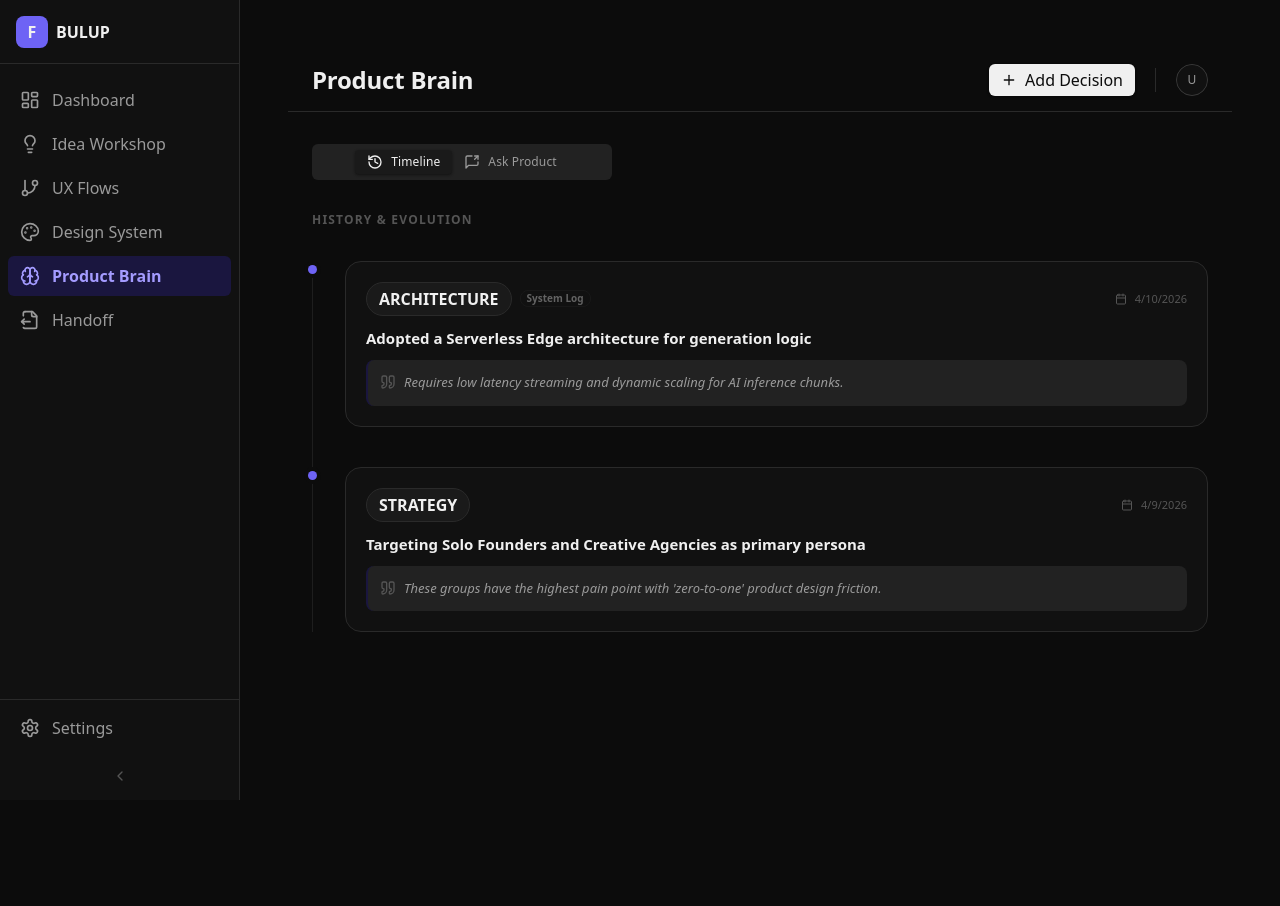
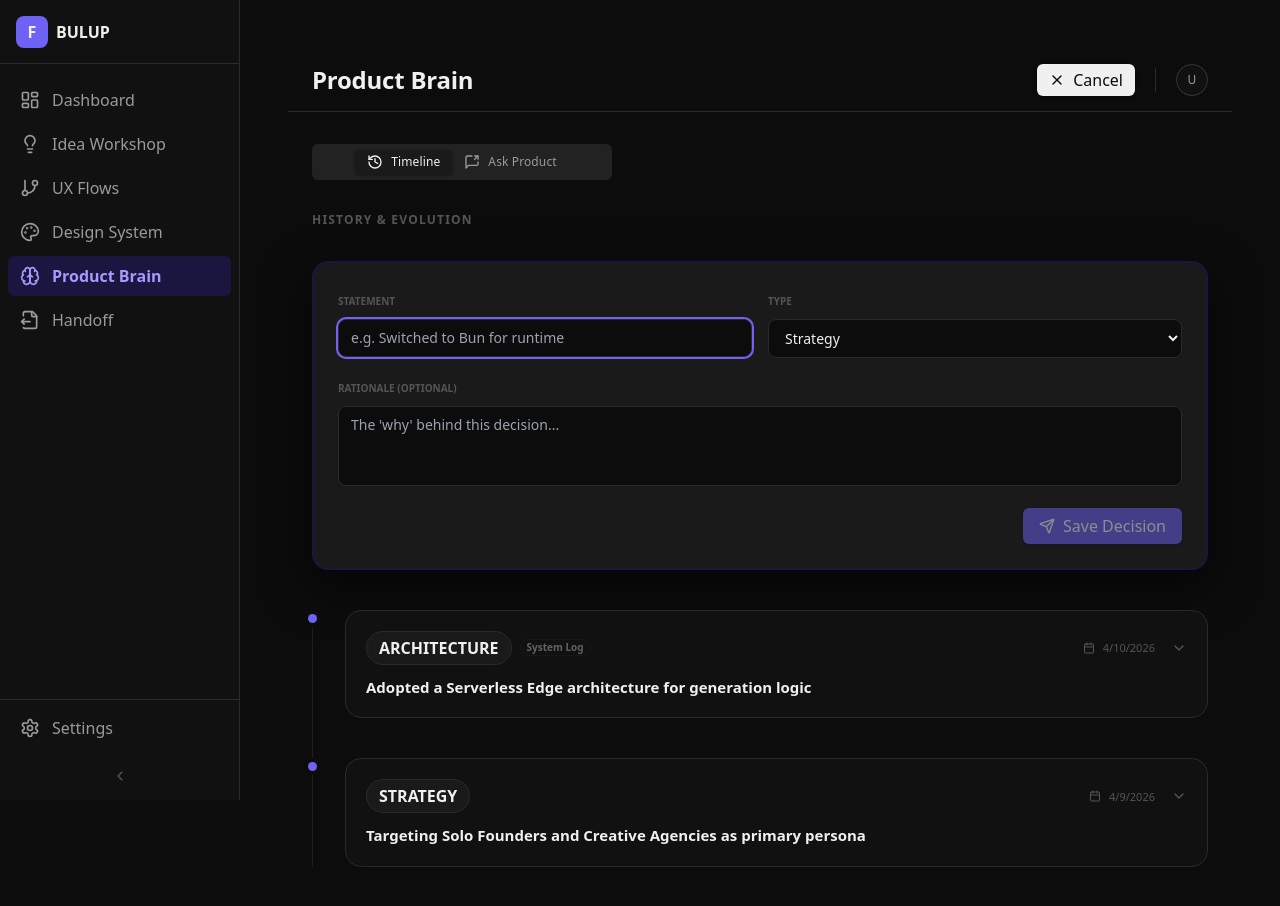
Before and after one commit to rakibulism/bulup, a Next.js app: page /brain in a window 1280 px wide. Both pictures are taken after a click on the button "Add Decision". Shown: the top 906 px of the page. Before the commit the page ends 800 px from the top, so only its background shows below. Built offline with nearby package versions, Linux system fonts and the light colour scheme.

Commit message:
feat: refine Product Brain interactivity and Ask Product UI

```diff
--- a/app/(app)/brain/page.tsx
+++ b/app/(app)/brain/page.tsx
@@ -14,7 +14,9 @@ import {
 } from "@/components/composed/segmented-control"
 import { DecisionCard } from "@/components/features/brain/decision-card"
 import { AskPanel } from "@/components/features/brain/ask-panel"
-import { History, MessageSquareShare, Plus } from "lucide-react"
+import { History, MessageSquareShare, Plus, X, Send } from "lucide-react"
+import { addDecision } from "@/lib/actions/decisions"
+import { motion, AnimatePresence } from "framer-motion"
 
 // Mock decisions for demo if no database data is available
 const MOCK_DECISIONS = [
@@ -42,13 +44,53 @@ function BrainContent() {
   const searchParams = useSearchParams()
   const productId = searchParams.get("productId") || "mock-product"
 
+  const [showAddForm, setShowAddForm] = React.useState(false)
+  const [decisions, setDecisions] = React.useState(MOCK_DECISIONS)
+  const [isSubmitting, setIsSubmitting] = React.useState(false)
+  const [formData, setFormData] = React.useState({
+    statement: "",
+    rationale: "",
+    type: "STRATEGY" as any
+  })
+
+  const handleSubmit = async (e: React.FormEvent) => {
+    e.preventDefault()
+    if (!formData.statement) return
+    setIsSubmitting(true)
+
+    try {
+      const res = await addDecision(productId, formData)
+      if (res.success) {
+        // Optimistically add to list for demo
+        const newEntry = {
+          id: Math.random().toString(),
+          ...formData,
+          source: "MANUAL" as const,
+          createdAt: new Date().toISOString()
+        }
+        setDecisions([newEntry, ...decisions])
+        setFormData({ statement: "", rationale: "", type: "STRATEGY" })
+        setShowAddForm(false)
+      }
+    } catch (err) {
+      console.error(err)
+    } finally {
+      setIsSubmitting(false)
+    }
+  }
+
   return (
     <div className="flex flex-col gap-8">
       <AppHeader
         title="Product Brain"
         actions={
-          <Button size="sm" className="gap-2 bg-text-primary text-text-inverse hover:bg-text-secondary">
-            <Plus className="h-4 w-4" /> Add Decision
+          <Button
+            size="sm"
+            onClick={() => setShowAddForm(!showAddForm)}
+            className="gap-2 bg-text-primary text-text-inverse hover:bg-text-secondary"
+          >
+            {showAddForm ? <X className="h-4 w-4" /> : <Plus className="h-4 w-4" />}
+            {showAddForm ? "Cancel" : "Add Decision"}
           </Button>
         }
       />
@@ -69,8 +111,67 @@ function BrainContent() {
           <SegmentedControlContent value="timeline" className="animate-in fade-in duration-500">
              <div className="flex flex-col">
                 <h3 className="text-label-sm font-bold text-text-tertiary uppercase tracking-widest mb-8">History & Evolution</h3>
+
+                <AnimatePresence>
+                  {showAddForm && (
+                    <motion.div
+                      initial={{ opacity: 0, y: -20 }}
+                      animate={{ opacity: 1, y: 0 }}
+                      exit={{ opacity: 0, y: -20 }}
+                      className="mb-10 p-6 rounded-2xl bg-bg-surface2 border-2 border-brand-subtle shadow-xl"
+                    >
+                      <form onSubmit={handleSubmit} className="space-y-4">
+                        <div className="grid grid-cols-2 gap-4">
+                          <div className="space-y-2">
+                             <label className="text-[10px] font-bold uppercase text-text-tertiary">Statement</label>
+                             <input
+                               autoFocus
+                               required
+                               placeholder="e.g. Switched to Bun for runtime"
+                               className="w-full bg-bg-base border border-border-default rounded-lg px-3 py-2 text-sm outline-none focus:ring-2 focus:ring-brand-default"
+                               value={formData.statement}
+                               onChange={e => setFormData({ ...formData, statement: e.target.value })}
+                             />
+                          </div>
+                          <div className="space-y-2">
+                             <label className="text-[10px] font-bold uppercase text-text-tertiary">Type</label>
+                             <select
+                               className="w-full bg-bg-base border border-border-default rounded-lg px-3 py-2 text-sm outline-none focus:ring-2 focus:ring-brand-default"
+                               value={formData.type}
+                               onChange={e => setFormData({ ...formData, type: e.target.value as any })}
+                             >
+                                <option value="ARCHITECTURE">Architecture</option>
+                                <option value="DESIGN">Design</option>
+                                <option value="STRATEGY">Strategy</option>
+                                <option value="FEATURE">Feature</option>
+                             </select>
+                          </div>
+                        </div>
+                        <div className="space-y-2">
+                           <label className="text-[10px] font-bold uppercase text-text-tertiary">Rationale (Optional)</label>
+                           <textarea
+                             placeholder="The 'why' behind this decision..."
+                             className="w-full bg-bg-base border border-border-default rounded-lg px-3 py-2 text-sm outline-none focus:ring-2 focus:ring-brand-default min-h-[80px] resize-none"
+                             value={formData.rationale}
+                             onChange={e => setFormData({ ...formData, rationale: e.target.value })}
+                           />
+                        </div>
+                        <div className="flex justify-end gap-3">
+                           <Button
+                             type="submit"
+                             disabled={isSubmitting || !formData.statement}
+                             className="gap-2 bg-brand-default text-white"
+                           >
+                              {isSubmitting ? "Saving..." : <><Send className="h-4 w-4" /> Save Decision</>}
+                           </Button>
+                        </div>
+                      </form>
+                    </motion.div>
+                  )}
+                </AnimatePresence>
+
                 <div className="flex flex-col">
-                  {MOCK_DECISIONS.map((decision) => (
+                  {decisions.map((decision) => (
                     <DecisionCard key={decision.id} decision={decision} />
                   ))}
                 </div>
--- a/app/api/generate/ask/route.ts
+++ b/app/api/generate/ask/route.ts
@@ -20,13 +20,27 @@ export async function POST(req: Request) {
     if (!productId || !question) return new Response("Missing params", { status: 400 });
 
     // Fetch full product context
-    const product = await prisma.product.findUnique({
+    let product = await prisma.product.findUnique({
       where: { id: productId },
       include: {
         flows: true,
         designSystem: true,
       }
     });
+
+    // Fallback for mock preview/demo mode
+    if (!product && productId === "mock-product") {
+       product = {
+         id: "mock-product",
+         name: "Bulup Studio",
+         personality: "Professional, Innovative, Clean",
+         flows: [],
+         designSystem: {
+            colors: JSON.stringify({ primary: "#6E63F5", bg: "#0C0C0C" }),
+            typography: JSON.stringify({ font: "Inter" })
+         }
+       } as any;
+    }
 
     if (!product) return new Response("Product not found", { status: 404 });
 
--- a/components/features/brain/decision-card.tsx
+++ b/components/features/brain/decision-card.tsx
@@ -3,7 +3,8 @@
 import * as React from "react"
 import { Badge } from "@/components/ui/badge"
 import { StatusChip } from "@/components/composed/status-chip"
-import { Calendar, Quote, Info } from "lucide-react"
+import { Calendar, Quote, ChevronDown } from "lucide-react"
+import { motion, AnimatePresence } from "framer-motion"
 
 export interface Decision {
   id: string
@@ -15,12 +16,17 @@ export interface Decision {
 }
 
 export function DecisionCard({ decision }: { decision: Decision }) {
+  const [isOpen, setIsOpen] = React.useState(false)
+
   return (
     <div className="group relative pl-8 pb-10 border-l border-border-subtle last:pb-0">
       {/* Timeline Dot */}
       <div className="absolute left-[-5px] top-1 h-[9px] w-[9px] rounded-full bg-brand-default ring-4 ring-bg-base" />
 
-      <div className="flex flex-col gap-3 p-5 rounded-2xl bg-bg-surface1 border border-border-default transition-all hover:bg-bg-surface2 hover:shadow-lg">
+      <div
+        onClick={() => setIsOpen(!isOpen)}
+        className="flex flex-col gap-3 p-5 rounded-2xl bg-bg-surface1 border border-border-default transition-all hover:bg-bg-surface2 hover:shadow-lg cursor-pointer active:scale-[0.99]"
+      >
         <div className="flex items-center justify-between gap-4">
            <div className="flex items-center gap-2">
               <StatusChip label={decision.type} variant="default" size="sm" />
@@ -31,6 +37,13 @@ export function DecisionCard({ decision }: { decision: Decision }) {
            <div className="flex items-center gap-2 text-caption text-text-tertiary">
               <Calendar className="h-3 w-3" />
               {new Date(decision.createdAt).toLocaleDateString()}
+              <motion.div
+                animate={{ rotate: isOpen ? 180 : 0 }}
+                transition={{ duration: 0.3 }}
+                className="ml-2"
+              >
+                <ChevronDown className="h-4 w-4" />
+              </motion.div>
            </div>
         </div>
 
@@ -38,14 +51,24 @@ export function DecisionCard({ decision }: { decision: Decision }) {
           {decision.statement}
         </h4>
 
-        {decision.rationale && (
-          <div className="flex gap-2 p-3 rounded-lg bg-bg-surface3 border-l-2 border-brand-subtle">
+        <AnimatePresence initial={false}>
+          {isOpen && decision.rationale && (
+            <motion.div
+               initial={{ height: 0, opacity: 0 }}
+               animate={{ height: "auto", opacity: 1 }}
+               exit={{ height: 0, opacity: 0 }}
+               transition={{ duration: 0.3, ease: "easeInOut" }}
+               className="overflow-hidden"
+            >
+              <div className="flex gap-2 p-3 rounded-lg bg-bg-surface3 border-l-2 border-brand-subtle mt-2">
                  <Quote className="h-4 w-4 text-text-tertiary shrink-0 mt-0.5" />
                  <p className="text-body-sm text-text-secondary italic leading-relaxed">
                    {decision.rationale}
                  </p>
               </div>
+            </motion.div>
           )}
+        </AnimatePresence>
       </div>
     </div>
   )
```
Also changed, not shown: components/features/brain/ask-panel.tsx (+115 -41 lines). Lines whose indentation alone changed are shown as unchanged.
